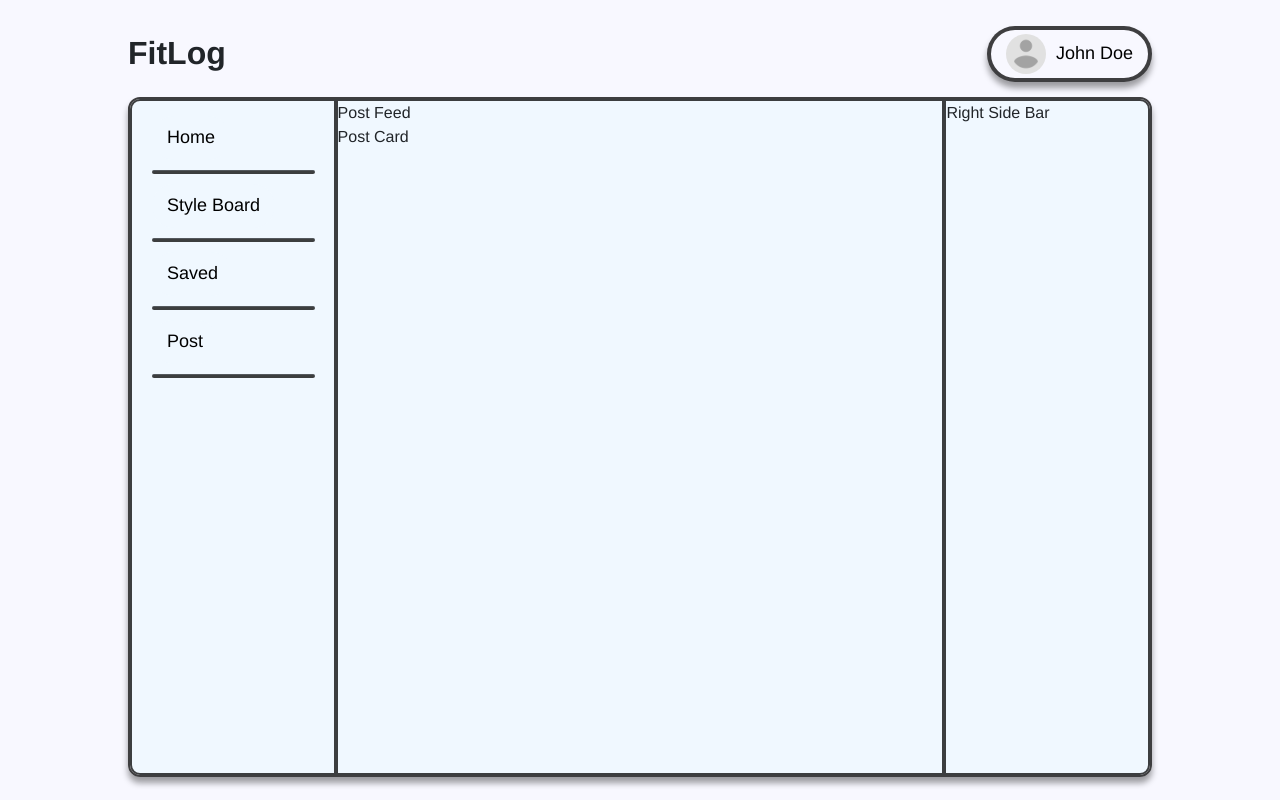
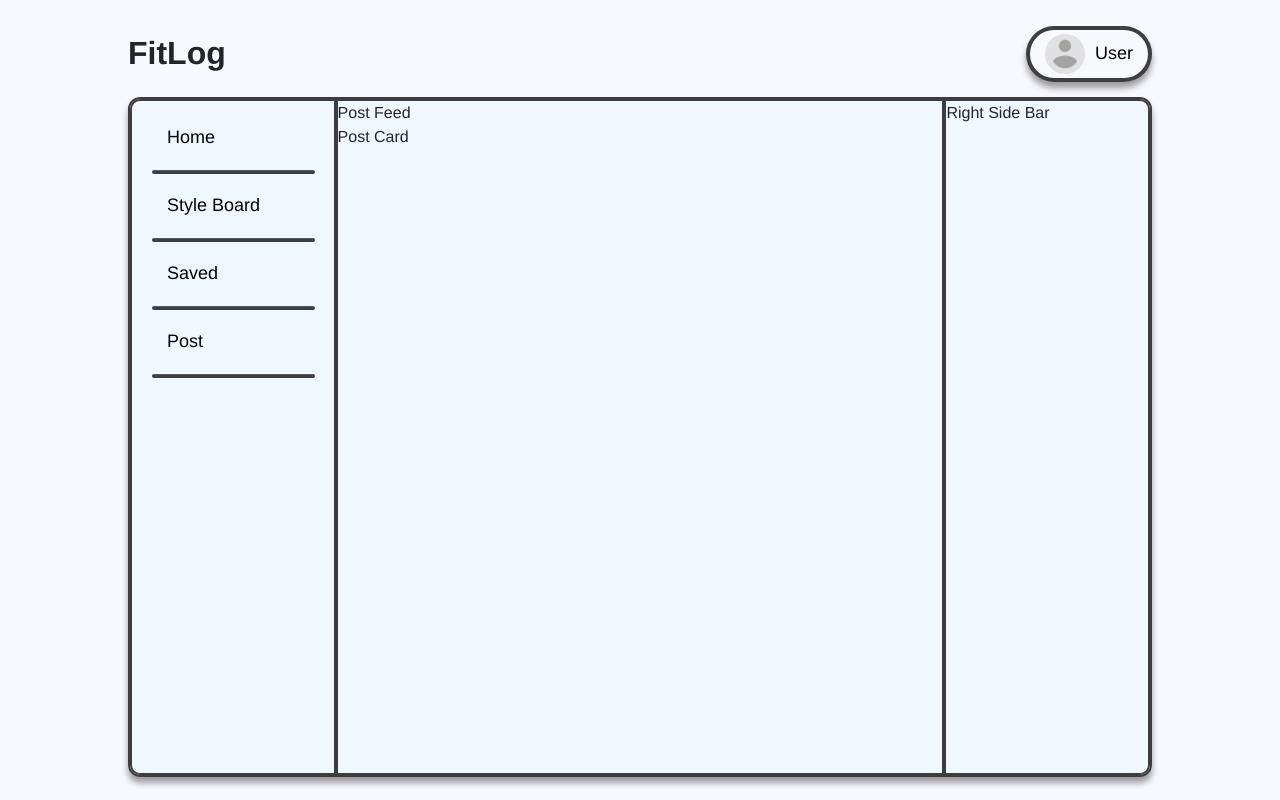
Before and after one commit to adbhati05/Web-Apps, a React (Vite) app in the folder CRUDApp/: page / in a window 1280 px wide. Built offline with nearby package versions, Linux system fonts and the light colour scheme; no server answers; the database is empty; sample sign-in values are in the browser's storage.

Commit message:
Added the code necessary to TopBar.tsx to have the user's display name show up in the pfp dropdown button.

```diff
--- a/CRUDApp/src/components/SignUpCard.tsx
+++ b/CRUDApp/src/components/SignUpCard.tsx
@@ -92,7 +92,9 @@ const SignUpCard = () => {
         try {
             // Logging user info to console for debugging purposes. Will not be in production.
             console.log("The user info is: ", userSignUpInfo);
-            await signUp(userSignUpInfo.email, userSignUpInfo.password, userSignUpInfo.username);
+
+            // Since both displayName and username depend on the input from the user for the Username field in the sign-up card, userSignUpInfo.username is passed as both displayName and username to signUp.
+            await signUp(userSignUpInfo.email, userSignUpInfo.password, userSignUpInfo.username, userSignUpInfo.username);
             navigate("/");
         } catch (error) {
             console.log("An error occurred while signing up: ", error);
--- a/CRUDApp/src/components/TopBar.tsx
+++ b/CRUDApp/src/components/TopBar.tsx
@@ -30,18 +30,22 @@ const TopBar = () => {
         return () => document.removeEventListener('click', handleClickOutside);
     }, []);
 
-    // Setting up the log out functionality by leveraging logOut from UserAuthContext.
-    const { logOut } = useUserAuth();
+    // Setting up the log out functionality by leveraging signOut from UserAuthContext.
+    const { signOut } = useUserAuth();
     const navigate = useNavigate();
 
-    const handleLogout = async () => {
+    const handleSignOut = async () => {
         try {
-            await logOut();
+            await signOut();
             navigate('/login'); // Redirect to login page ONLY after logOut() is successful in execution.
         } catch (error) {
             console.error("An error occurred while logging out: ", error);
         }
     };
+
+    // Retrieving the current user's info to acquire their displayName and profile picture (future implementation) so that both can be displayed in the pfp dropdown button.
+    const { userInfo } = useUserAuth();
+    const displayName = userInfo?.displayName || 'User'; // Fallback to 'User' if displayName is not available (this will only occur if there's database corruption, manual database edits, etc).
 
     return (
         <div className='top-bar-content'>FitLog
@@ -49,7 +53,7 @@ const TopBar = () => {
             <div className='mt-auto profile-dropdown' ref={dropdownRef}>
                 <button className='pfp-button' onClick={() => {console.log('Dropdown toggled: ', !open); setOpen(!open);}}> {/* Setting open to false to ensure the dropdown is not expanded when the component mounts. */}
                     <img src={pfp_placeholder} alt='Profile' className='pfp' />
-                    <span className='username'>John Doe</span> {/* Set username character limit to 12 characters */}
+                    <span className='username'>{displayName}</span> {/* Set username character limit to 12 characters */}
                 </button>
 
                 {/* Here the dropdown's content will conditionally render if open is set to true. */}
@@ -57,7 +61,7 @@ const TopBar = () => {
                     <div className='dropdown-content'>
                         <Link to='/'>Home</Link>
                         <Link to='/settings'>Settings</Link>
-                        <button onClick={handleLogout}>Log out</button>
+                        <button onClick={handleSignOut}>Log out</button>
                     </div>
                 )}
             </div>
```
